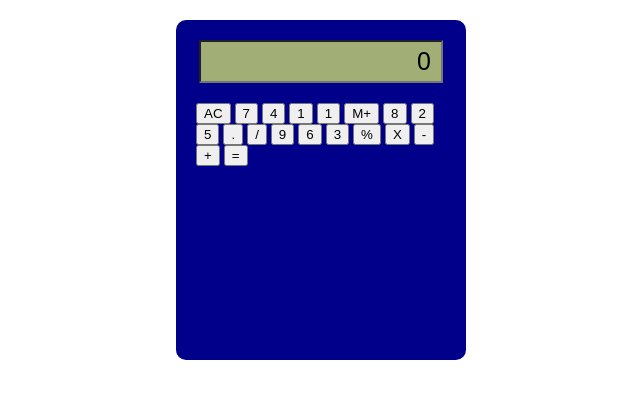
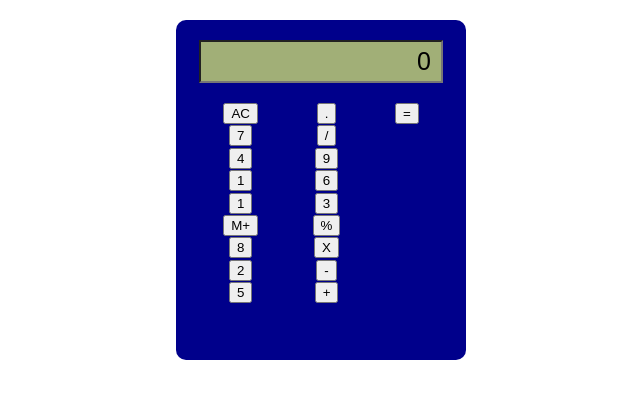
Before and after one commit to yashkohakade18/Calculator-Design, a plain HTML site: page index.html in a window 1280 px wide. Shown: the whole page, without its empty margins (319-959 px from the left). Drawn offline with Linux system fonts and the light colour scheme.

Commit message:
css updated

```diff
--- a/css/calculator.css
+++ b/css/calculator.css
@@ -17,3 +17,11 @@
     margin-bottom: 20px;
 
 }
+.buttons-container{
+    height: 200px;
+    display: flex;
+    flex-direction: column;
+    flex-wrap: wrap;
+  justify-content: space-between;
+  align-items: center;
+}
```
